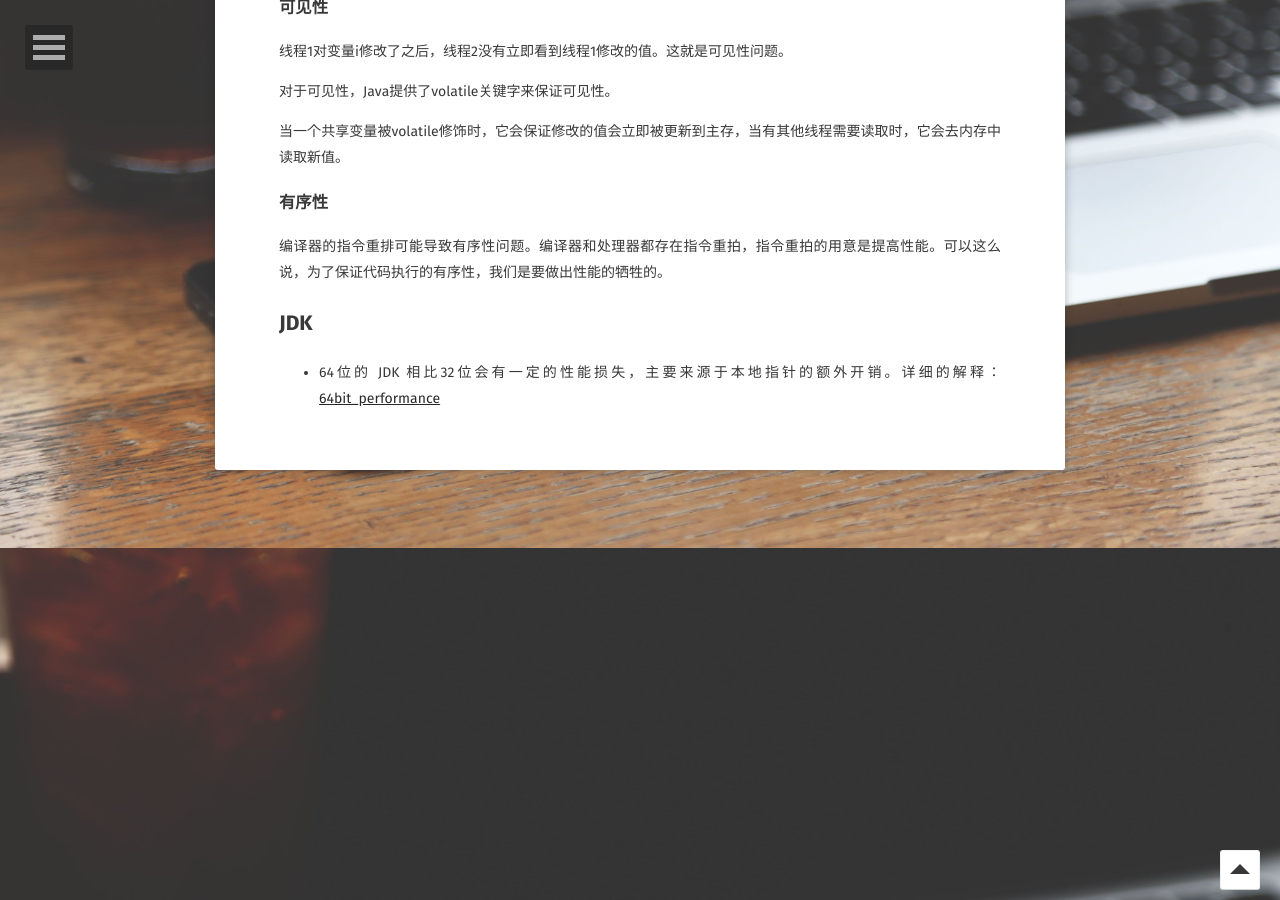
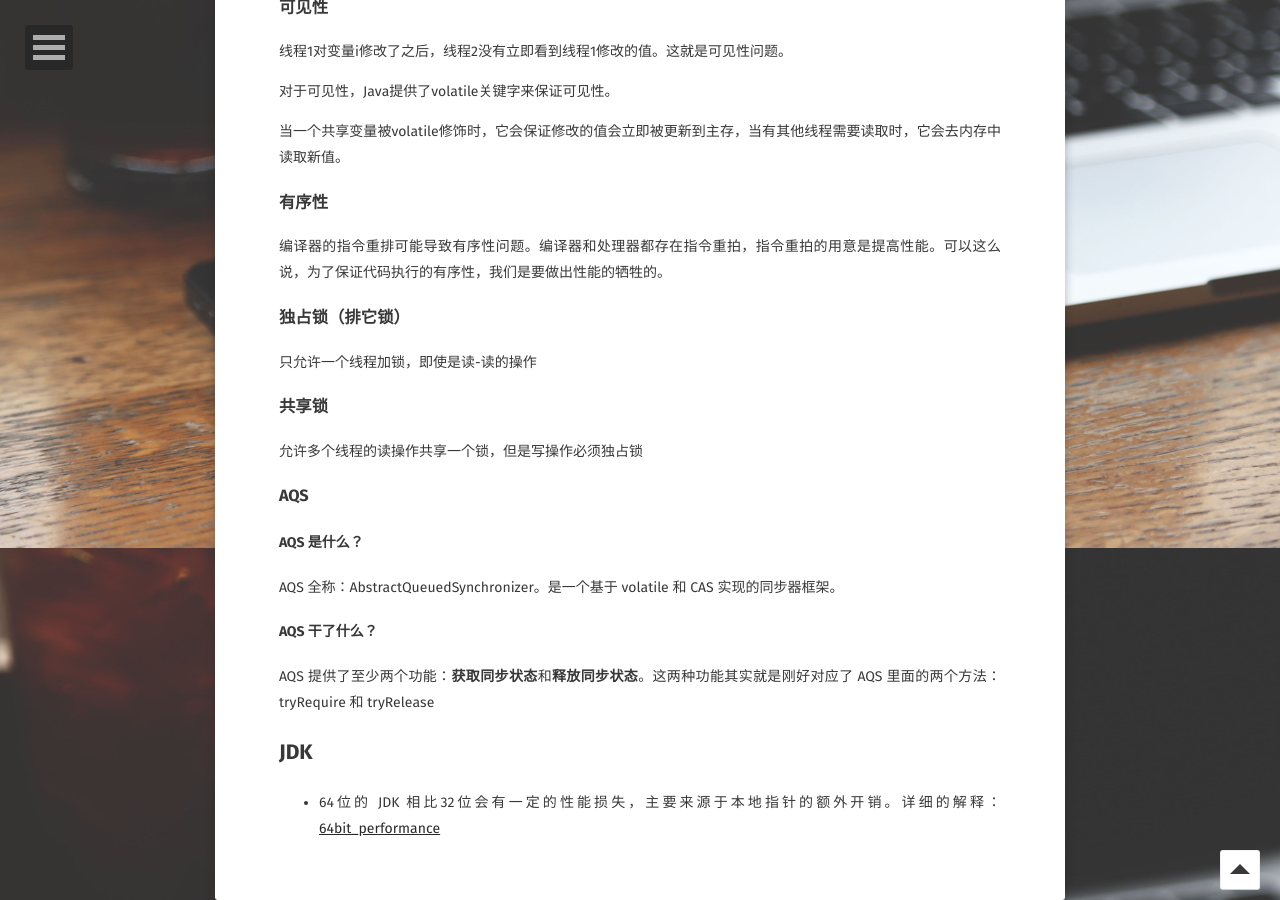
Before and after one commit to RobinGG/RobinGG.github.io, a Jekyll site: the page built from note/java.md, in a window 1280 px wide and 900 px high, scrolled down 1252 px. Built offline with Jekyll 4.4.1, drawn with Linux system fonts in a browser that asks for light colours; some web fonts are replaced; comment, search, counter and statistics services are not loaded.

Commit message:
[note] update some note about AQS

```diff
--- a/note/java.md
+++ b/note/java.md
@@ -55,6 +55,23 @@ Java内存模型只保证了基本读取和赋值是原子性操作。
 
 编译器的指令重排可能导致有序性问题。编译器和处理器都存在指令重拍，指令重拍的用意是提高性能。可以这么说，为了保证代码执行的有序性，我们是要做出性能的牺牲的。
 
+### 独占锁（排它锁）
+
+只允许一个线程加锁，即使是读-读的操作
+
+### 共享锁
+
+允许多个线程的读操作共享一个锁，但是写操作必须独占锁
+
+### AQS
+
+#### AQS 是什么？
+AQS 全称：AbstractQueuedSynchronizer。是一个基于 volatile 和 CAS 实现的同步器框架。
+
+#### AQS 干了什么？
+
+AQS 提供了至少两个功能：**获取同步状态**和**释放同步状态**。这两种功能其实就是刚好对应了 AQS 里面的两个方法：tryRequire 和 tryRelease
+
 ## JDK
 
 - 64位的 JDK 相比32位会有一定的性能损失，主要来源于本地指针的额外开销。详细的解释：[64bit_performance](http://www.oracle.com/technetwork/java/hotspotfaq-138619.html#64bit_performance)
```
